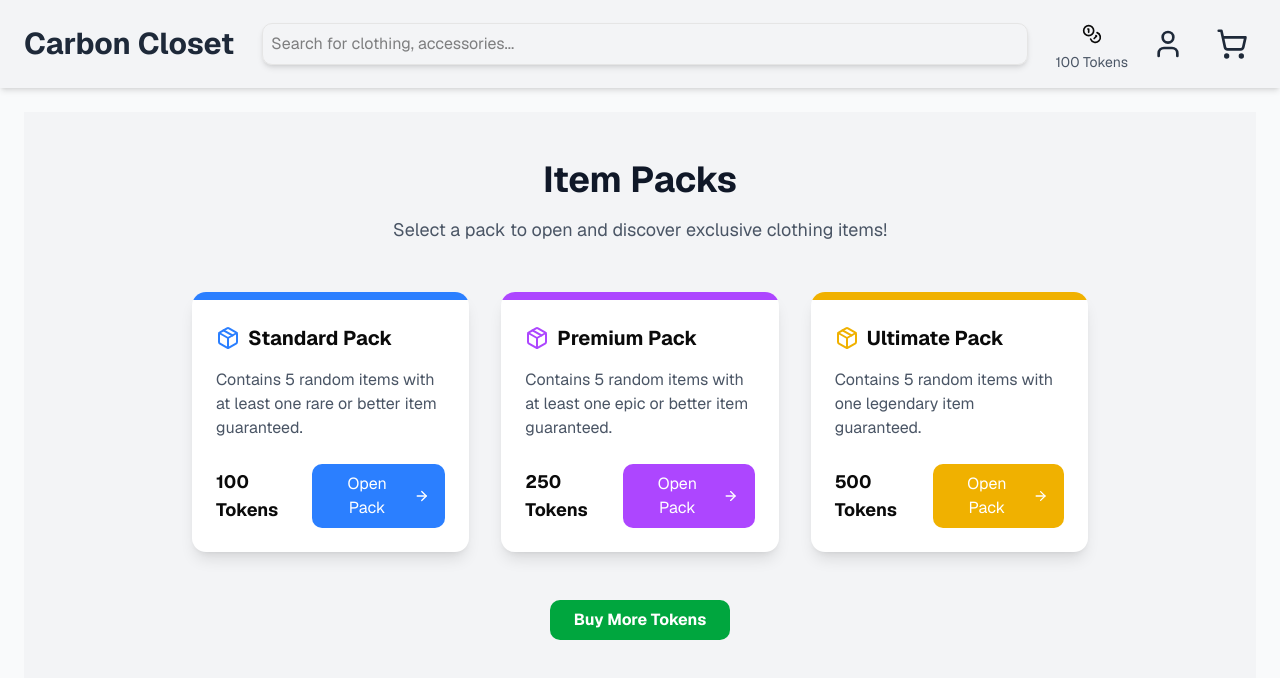
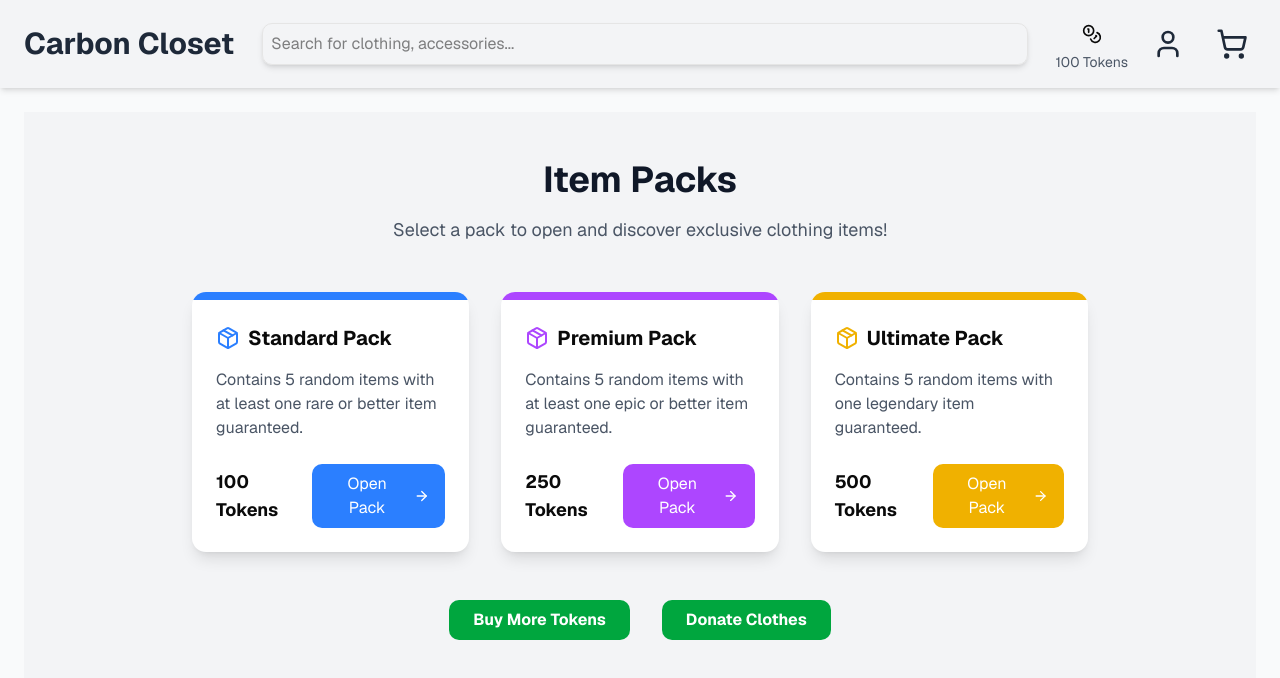
Before and after one commit to uuriah/LeBroncoHacks, a Next.js app in the folder frontend/: page / in a window 1280 px wide. Shown: the top 678 px of the page. Built offline with nearby package versions, Linux system fonts and the light colour scheme.

Commit message:
feat: added donate button to home page

```diff
--- a/frontend/src/app/page.js
+++ b/frontend/src/app/page.js
@@ -82,10 +82,15 @@ export default function PacksPage() {
           ))}
         </div>
 
-        <div className="mt-12 flex justify-center">
+        <div className="mt-12 flex justify-center gap-8">
           <Link href="/tokens">
             <button className="bg-green-600 hover:bg-green-700 text-white font-bold py-2 px-6 rounded-lg">
               Buy More Tokens
+            </button>
+          </Link>
+          <Link href="/donate">
+            <button className="bg-green-600 hover:bg-green-700 text-white font-bold py-2 px-6 rounded-lg">
+              Donate Clothes
             </button>
           </Link>
         </div>
--- a/frontend/src/app/tokens/page.js
+++ b/frontend/src/app/tokens/page.js
@@ -11,7 +11,7 @@ const bundles = [
 ];
 
 export default function BuyTokensPage() {
-  const [tokenBalance, setTokenBalance] = useState(100); // Example initial balance
+  const [tokenBalance, setTokenBalance] = useState(0); // Example initial balance
 
   const handlePurchase = (tokens) => {
     setTokenBalance(tokenBalance + tokens); // Update token balance
```
